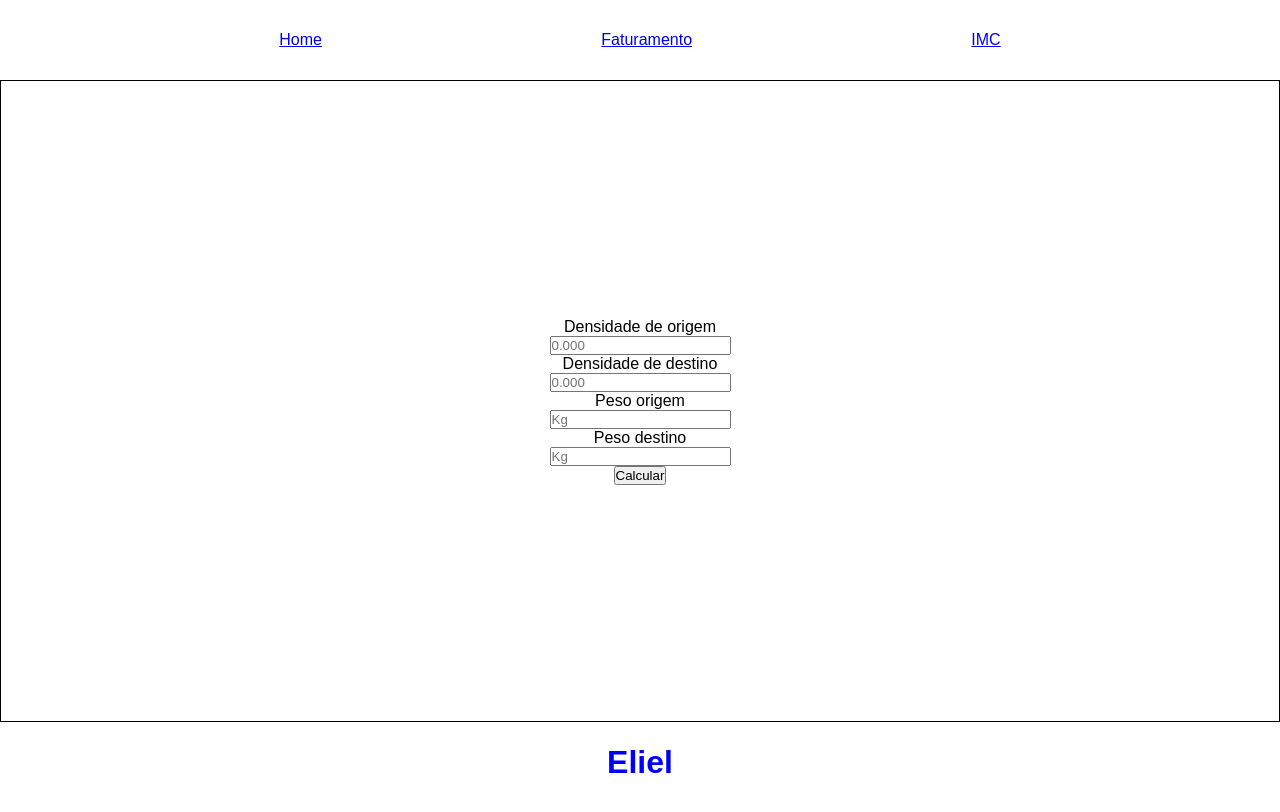
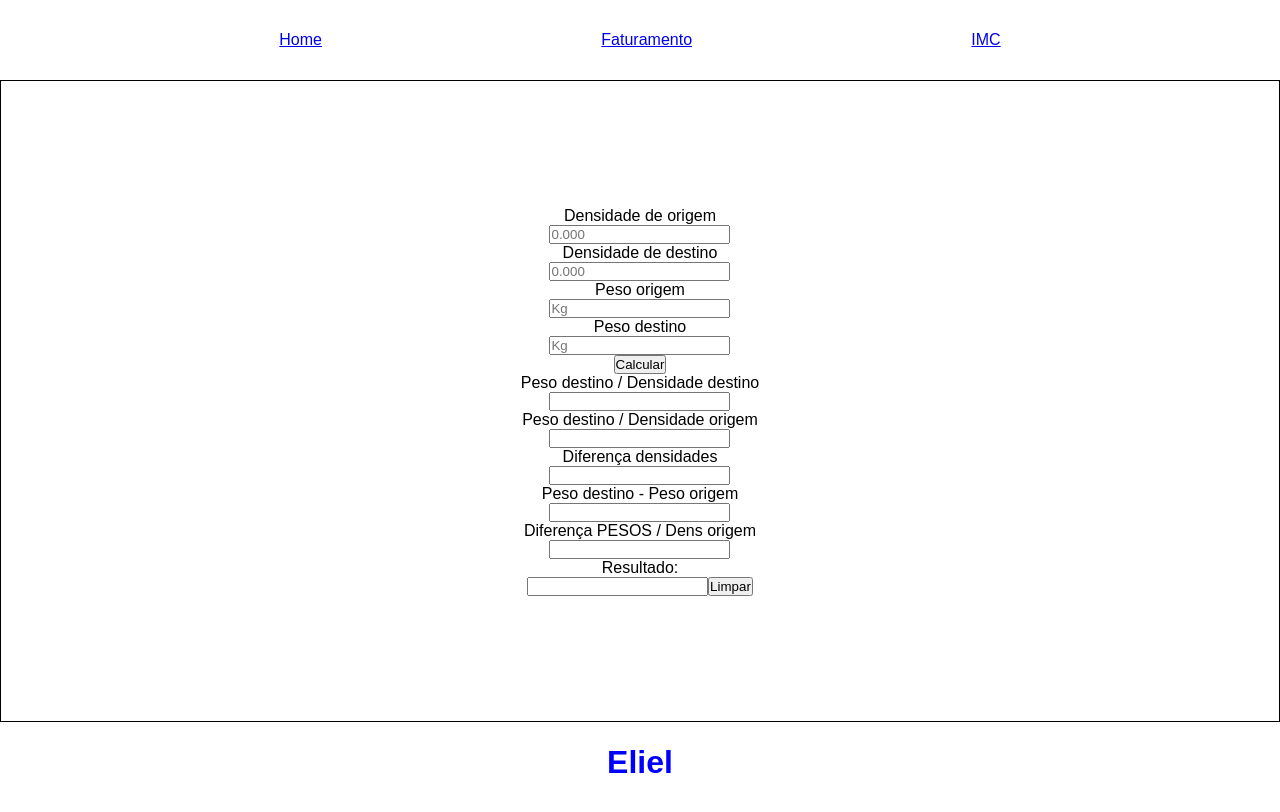
Before and after one commit to eliel1986/portal, a React (Create React App) app: page /faturamento in a window 1280 px wide. Shown: the top 812 px of the page. Built offline with nearby package versions, Linux system fonts and the light colour scheme.

Commit message:
funcoes-faturamento

```diff
--- a/src/components/layout/Navbar.js
+++ b/src/components/layout/Navbar.js
@@ -1,5 +1,4 @@
 import { Link } from "react-router-dom";
-import { Faturamento } from "../../pages/Faturamento/Faturamento.js";
 import { Header } from './styles.js'
 
 export function Navbar() {
--- a/src/pages/Faturamento/Faturamento.js
+++ b/src/pages/Faturamento/Faturamento.js
@@ -5,48 +5,109 @@ export function Faturamento() {
         <p>Densidade de origem</p>
         <input type="text" id="dens_orig" placeholder="0.000"></input>
         <p>Densidade de destino</p>
-            <input type="text" id="dens_orig" placeholder="0.000"></input>
+        <input type="text" id="dens_dest" placeholder="0.000"></input>
         <p>Peso origem</p>
         <input type="number" id="peso_orig" placeholder="Kg"></input>
         <p>Peso destino</p>
         <input type="number" id="peso_dest" placeholder="Kg"></input>
         <p></p>
-            <button id="btn_calc" type="button">Calcular</button>
+        <button id="btn_calc" type="button" onClick={calculo}>Calcular</button>
 
 
+        <p>Peso destino / Densidade destino</p>
+        <input type="text" id="pDest_dDest"></input>
+
+        <p>Peso destino / Densidade origem</p>
+        <input type="text" id="pDest_dOrig"></input>
+
+        <p>Diferença densidades</p>
+        <input type="text" id="dif_Dens"></input>
+
+        <p>Peso destino - Peso origem</p>
+        <input type="text" id="pDest_pOrig"></input>
+
+        <p>Diferença PESOS / Dens origem</p>
+        <input type="text" id="dif_Peso"></input>
+
+        <p>Resultado:</p>
+        <input type="text" id="result" ></input>
+
+        <button id="clean" type="reset" onClick={reset}>Limpar</button>
       </div>
     </form>
 
-       /* <form>
+  )
 
+  function reset() {
+    document.getElementById('result').style.backgroundColor = '';
+    document.getElementById('dif_Dens').style.backgroundColor = '';
+    document.getElementById('pDest_pOrig').style.backgroundColor = '';
+    document.getElementById('dif_Peso').style.backgroundColor = '';
+  }
 
+  function calculo() {
+    const densOrig = document.getElementById('dens_orig').value;
+    const densDest = document.getElementById('dens_dest').value;
+    const pesoOrig = document.getElementById('peso_orig').value;
+    const pesoDest = document.getElementById('peso_dest').value;
 
+    if (densDest !== '' && pesoDest !== '' && densOrig !== '' && pesoOrig) { //validação do preenchimento
+      const pesoDest_densDest = (pesoDest / densDest).toFixed(0);
 
-            <p>Peso destino / Densidade destino</p>
-            <input type="text" id="pDest_dDest">
+      document.getElementById('pDest_dDest').value = `${pesoDest_densDest} litros`;
 
-            <p>Peso destino / Densidade origem</p>
-            <input type="text" id="pDest_dOrig">
+      const pesoDest_densOrig = (pesoDest / densOrig).toFixed(0);
 
-            <p>Diferença densidades</p>
-            <input type="text" id="dif_Dens">
+      document.getElementById('pDest_dOrig').value = `${pesoDest_densOrig} litros`;
 
-            <p>Peso destino - Peso origem</p>
-            <input type="text" id="pDest_pOrig">
+      const dif_Dens = (pesoDest_densDest - pesoDest_densOrig).toFixed(0);
 
-            <p>Diferença PESOS / Dens origem
-            </p>
-            <input type="text" id="dif_Peso">
+      if (dif_Dens < 0) {
+        document.getElementById('dif_Dens').style.backgroundColor = 'red';
+      }
+      else {
+        document.getElementById('dif_Dens').style.backgroundColor = 'green';
+      }
 
+      document.getElementById('dif_Dens').value = `${dif_Dens} litros`;
 
+      const difPesos = (pesoDest - pesoOrig).toFixed(0);
 
-            <p>Resultado:</p>
-            <input type="text" id="result" >
+      document.getElementById('pDest_pOrig').value = `${difPesos} Kilos`;
 
-            <button id="clean" type="reset">Limpar</button>
+      if (difPesos < 0) {
+        document.getElementById('pDest_pOrig').style.backgroundColor = 'red';
+      }
+      else {
+        document.getElementById('pDest_pOrig').style.backgroundColor = 'green';
+      }
 
-            <a href="../index.html"><button type="button" >Voltar</button></a>
-        </form> */
+      const difPesosdensDest = (difPesos / densDest).toFixed(0);
 
-    );
+      document.getElementById('dif_Peso').value = `${difPesosdensDest} litros`;
+
+      if (difPesosdensDest < 0) {
+        document.getElementById('dif_Peso').style.backgroundColor = 'red';
       }
+      else {
+        document.getElementById('dif_Peso').style.backgroundColor = 'green';
+      }
+
+      const apurado = Number(dif_Dens) + Number(difPesosdensDest);
+
+      document.getElementById('result').value = `${apurado} litros`;
+
+      if (apurado < 0) {
+        document.getElementById('result').style.backgroundColor = 'red';
+      }
+      else {
+        document.getElementById('result').style.backgroundColor = 'green';
+      }
+    }
+    else {
+      document.getElementById('result').value = 'Preencha todos os dados!!!';
+
+      document.getElementById('result').style.backgroundColor = 'yellow';
+    }
+  }
+}
```
Also changed, not shown: src/pages/Faturamento/script.js (deleted, +0 -80 lines). Lines whose indentation alone changed are shown as unchanged.
